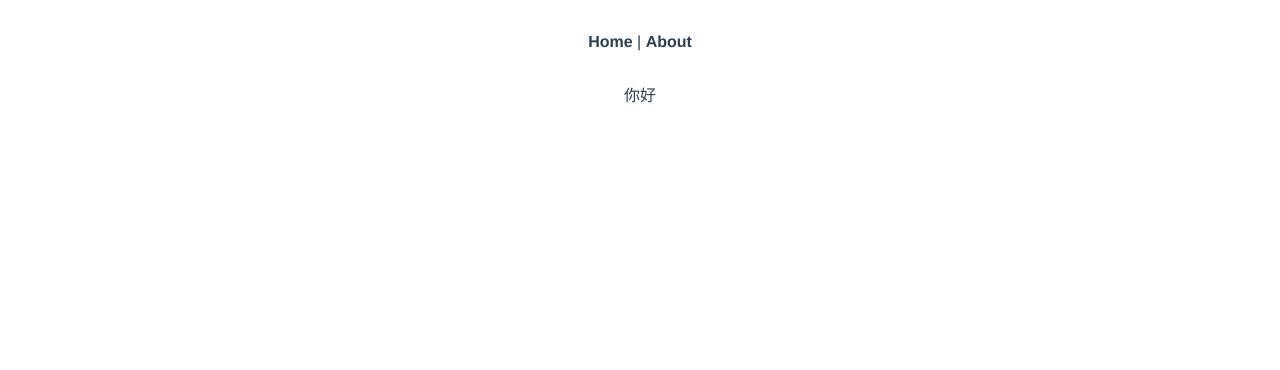
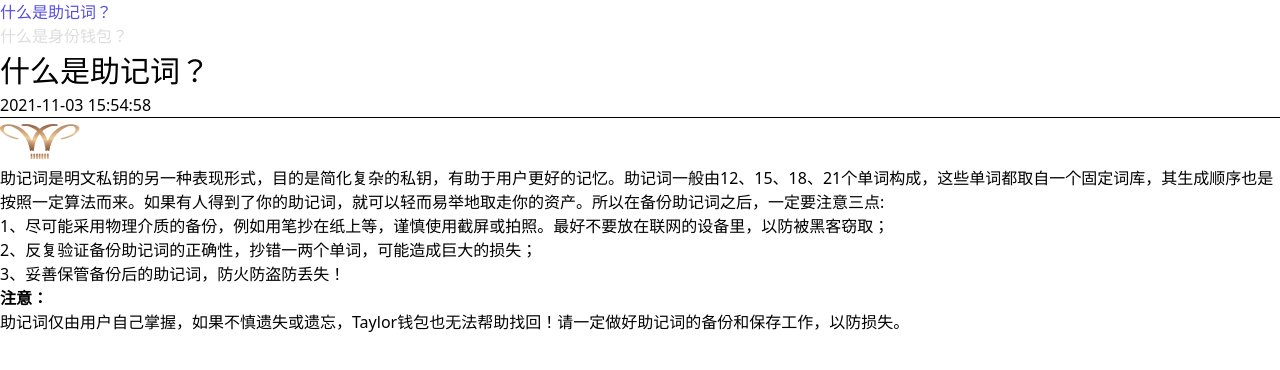
Before and after one commit to katelove/practice-wallet, a Vue app: page /docs in a window 1280 px wide. Shown: the top 370 px of the page. Built offline with nearby package versions, Linux system fonts and the light colour scheme.

Commit message:
change title and article

```diff
--- a/package.json
+++ b/package.json
@@ -32,7 +32,6 @@
     "eslint-plugin-standard": "^4.0.0",
     "eslint-plugin-vue": "^6.2.2",
     "node-sass": "^4.12.0",
-    "raw-loader": "^4.0.2",
     "sass-loader": "^8.0.2",
     "vue-cli-plugin-tailwind": "~2.2.17",
     "vue-template-compiler": "^2.6.11"
--- a/src/App.vue
+++ b/src/App.vue
@@ -1,32 +1,9 @@
 <template>
-  <div id="app">
-    <div id="nav">
-      <router-link to="/">Home</router-link> |
-      <router-link to="/about">About</router-link>
-    </div>
+  <div>
     <router-view/>
   </div>
 </template>
 
 <style lang="scss">
-#app {
-  font-family: Avenir, Helvetica, Arial, sans-serif;
-  -webkit-font-smoothing: antialiased;
-  -moz-osx-font-smoothing: grayscale;
-  text-align: center;
-  color: #2c3e50;
-}
 
-#nav {
-  padding: 30px;
-
-  a {
-    font-weight: bold;
-    color: #2c3e50;
-
-    &.router-link-exact-active {
-      color: #42b983;
-    }
-  }
-}
 </style>
--- a/src/views/Article/Docs.vue
+++ b/src/views/Article/Docs.vue
@@ -1,23 +1,37 @@
-/* eslint-disable import/no-webpack-loader-syntax */
 <template lang="">
     <div>
-        <div >{{word}}</div>
+        <div>
+            <ul>
+                <li v-for="(item,index) in blockArray"
+                    :key="index"
+                    class="text-lightColor-400 hover:text-violetColor-500 "
+                    :class="{'active:bg-violetColor-500 active:rounded-md active:text-lightColor-100':index === activeIndex}"
+                    @click="activeIndex =index"
+                >
+                {{blockArray[index].title}}
+                </li>
+                <li v-show="index === activeIndex" v-for="(item,index) in blockArray" :key="index">
+                    <h1 class="text-[30px]">{{blockArray[activeIndex].title}}</h1>
+                    <p>{{blockArray[activeIndex].time}}</p>
+                    <hr>
+                    <img :src="blockArray[activeIndex].img" >
+                    <div  v-html="blockArray[activeIndex].text"></div>
+                 </li>
+            </ul>
+        </div>
+        <div>
+        </div>
     </div>
 </template>
 <script>
-import helloText from '@/views/docs/hello.js'
+import blockchain from '@/views/docs/Blockchain.js'
 export default {
   data () {
     return {
-      word: helloText.title
+      blockArray: blockchain,
+      activeIndex: 0
     }
-    // eslint-disable-next-line indent
-    }
-//   methods: {
-//     getPoemList () {
-//       console.log({ helloText })
-//     }
-//   }
+  }
 }
 </script>
 <style lang="">
--- /dev/null
+++ b/src/views/Article/example.vue
@@ -0,0 +1,16 @@
+<template lang="">
+    <div>
+        <p>
+            Taylor钱包使用一组助记词为用户生成数字身份。数字身份下对应多链钱包就是用户的身份钱包。身份钱包有以下几点优势：
+        </p>
+        <div class="p-[10px]">
+            <p>使用身份钱包即可管理多链资产，无需下载多个软件</p>
+            <p>通过一组身份助记词即可恢复身份对应的多链钱包，免去繁琐备份步骤</p>
+        </div>
+        <b>注意</b>
+        <p>1. 身份钱包下的不同币种密码相同，是用户创建 / 恢复身份钱包时设置的密码</p>
+        <p>2. 除身份钱包外，其余额外创建 / 导入的钱包需单独备份助记词</p>
+        <p>3. 退出身份钱包会同时删除用户在身份钱包外创建 / 导入的钱包，所以在退出身份钱包前请务必做好备份</p>
+    </div>
+</template>
+<script>
--- a/src/views/Article/index.vue
+++ b/src/views/Article/index.vue
@@ -19,8 +19,7 @@ export default {
   data () {
     return {
       titileName: ['新聞', '股市', '拍賣', '購物中心'],
-      activeIndex: 0,
-      isActive: false
+      activeIndex: 0
     }
   }
 }
--- /dev/null
+++ b/src/views/docs/Blockchain.js
@@ -0,0 +1,31 @@
+export default [
+  {
+    title: '什么是助记词？',
+    time: '2021-11-03 15:54:58',
+    img: require('@/assets/icon/logo.png'),
+    text: `<p>
+    助记词是明文私钥的另一种表现形式，目的是简化复杂的私钥，有助于用户更好的记忆。助记词一般由12、15、18、21个单词构成，这些单词都取自一个固定词库，其生成顺序也是按照一定算法而来。如果有人得到了你的助记词，就可以轻而易举地取走你的资产。所以在备份助记词之后，一定要注意三点:
+</p>
+<p>1、尽可能采用物理介质的备份，例如用笔抄在纸上等，谨慎使用截屏或拍照。最好不要放在联网的设备里，以防被黑客窃取；</p>
+<p>2、反复验证备份助记词的正确性，抄错一两个单词，可能造成巨大的损失；</p>
+<p>3、妥善保管备份后的助记词，防火防盗防丢失！</p>
+<b>注意：</b>
+<p>助记词仅由用户自己掌握，如果不慎遗失或遗忘，Taylor钱包也无法帮助找回！请一定做好助记词的备份和保存工作，以防损失。</p>`
+  },
+  {
+    title: '什么是身份钱包？',
+    time: '2021-11-06 16:22:23',
+    img: require('@/assets/icon/logo.png'),
+    text: `<p>
+    Taylor钱包使用一组助记词为用户生成数字身份。数字身份下对应多链钱包就是用户的身份钱包。身份钱包有以下几点优势：
+</p>
+<div class="p-[10px]">
+    <p>使用身份钱包即可管理多链资产，无需下载多个软件</p>
+    <p>通过一组身份助记词即可恢复身份对应的多链钱包，免去繁琐备份步骤</p>
+</div>
+<b>注意</b>
+<p>1. 身份钱包下的不同币种密码相同，是用户创建 / 恢复身份钱包时设置的密码</p>
+<p>2. 除身份钱包外，其余额外创建 / 导入的钱包需单独备份助记词</p>
+<p>3. 退出身份钱包会同时删除用户在身份钱包外创建 / 导入的钱包，所以在退出身份钱包前请务必做好备份</p>`
+  }
+]
--- a/src/views/docs/hello.js
+++ /dev/null
@@ -1,14 +0,0 @@
-export default {
-  title: '你好'
-
-}
-
-// [
-//     {
-
-//     },
-//     {
-//         title: '',
-//         text: ``
-//     }
-// ]
--- a/tailwind.config.js
+++ b/tailwind.config.js
@@ -15,6 +15,9 @@ module.exports = {
       }
     },
     colors: {
+      violetColor: {
+        500: '#564ce0'
+      },
       primaryColor: {
         100: '#FFE4BC',
         200: '#FEC36B',
--- a/vue.config.js
+++ /dev/null
@@ -1,11 +0,0 @@
-module.exports = {
-  // ...
-  chainWebpack: config => {
-    config.module
-      .rule('raw')
-      .test(/\.js$/)
-      .use('raw-loader')
-      .loader('raw-loader')
-      .end()
-  }
-}
```
